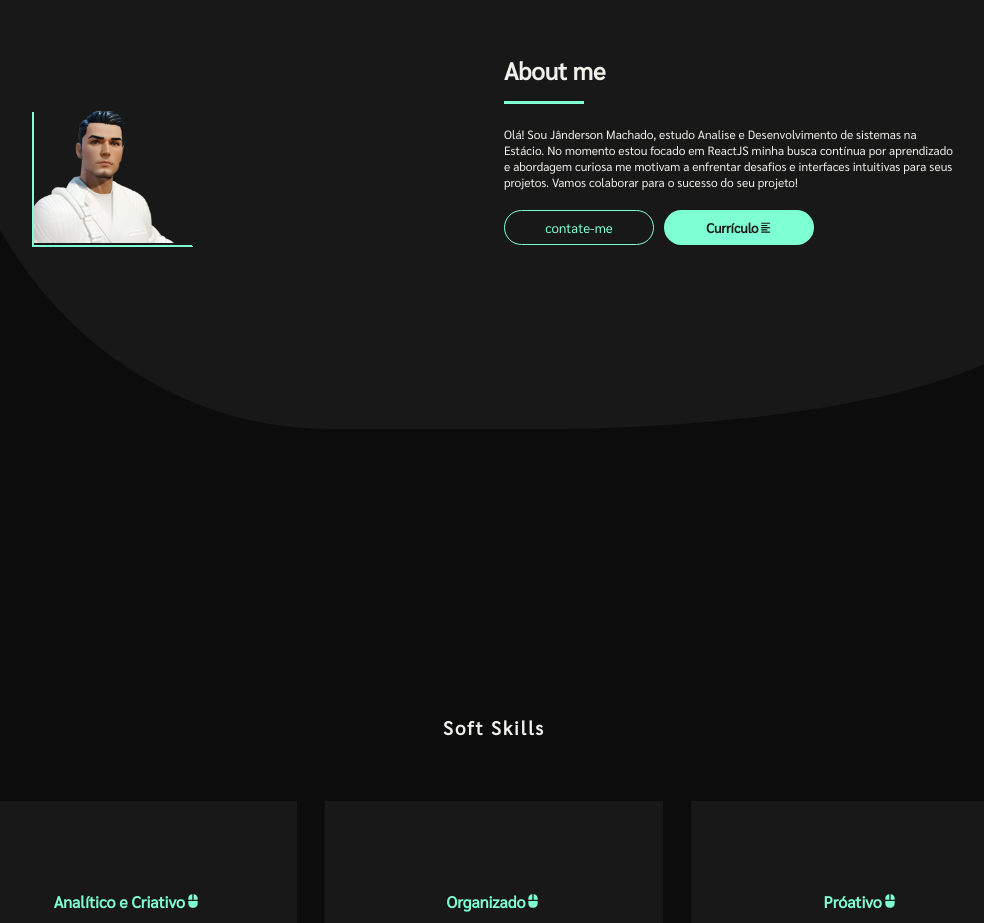
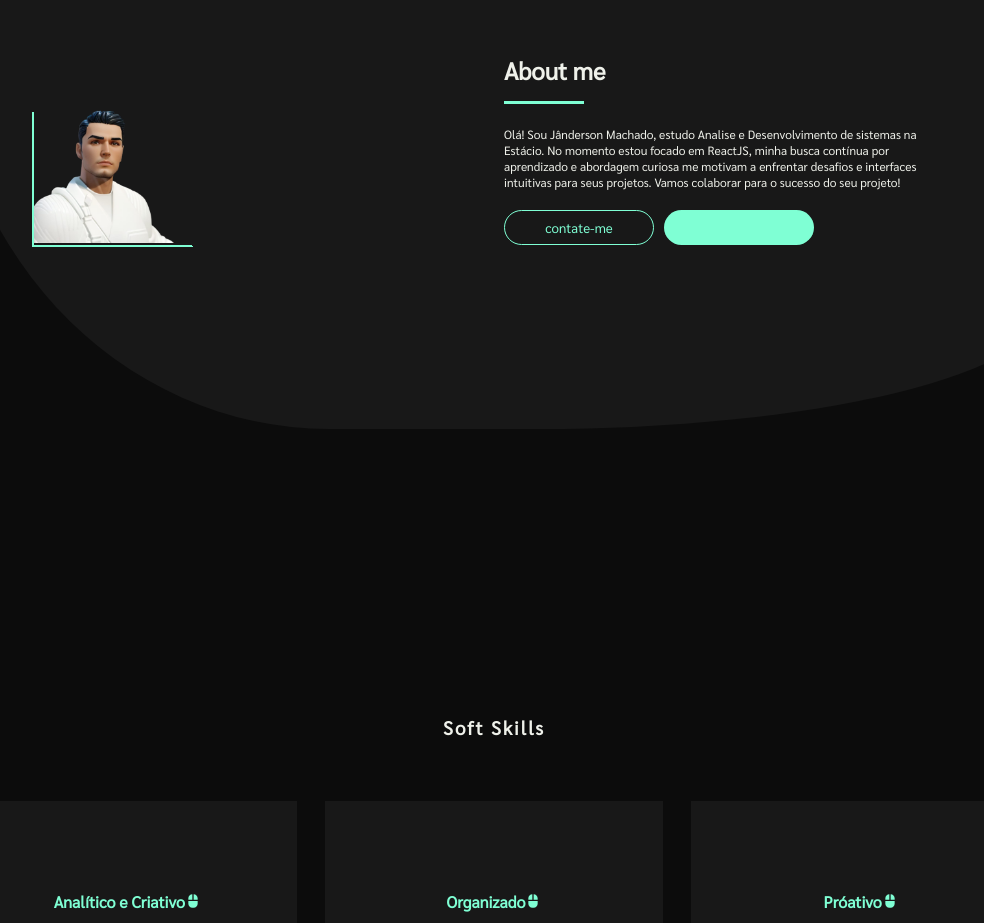
Before and after one commit to jotaMch/Portfolio_Jm, a React (Vite) app: page / in a window 1280 px wide. Shown: the part 840-1763 px from the top of the page, without its empty margins (146-1130 px from the left). Built offline with nearby package versions, Linux system fonts and the light colour scheme.

Commit message:
atualizando icon

```diff
--- a/src/components/About.jsx
+++ b/src/components/About.jsx
@@ -19,7 +19,7 @@ function About() {
                             <div className="border_bottom"></div>
                                 <p  className='text-sobre onUp'>
                                 Olá! Sou Jânderson Machado, estudo Analise e Desenvolvimento de sistemas na Estácio.
-                                No momento estou focado em ReactJS minha busca contínua por aprendizado e abordagem curiosa
+                                No momento estou focado em ReactJS, minha busca contínua por aprendizado e abordagem curiosa
                                 me motivam a enfrentar desafios e interfaces intuitivas para seus projetos.
                                 Vamos colaborar para o sucesso do seu projeto!
                                 </p>
@@ -28,12 +28,11 @@ function About() {
                                         contate-me
                                     </button>
                                     <button class="button__curriculo">
-                                        <a href={CvDocx} >
-                                            <div class="text">Currículo< BiAlignLeft /></div>
+
                                             <span class="icon">
                                                 <svg xmlns="http://www.w3.org/2000/svg" aria-hidden="true" role="img" width="2em" height="2em" preserveAspectRatio="xMidYMid meet" viewBox="0 0 24 24"><path fill="none" stroke="currentColor" stroke-linecap="round" stroke-linejoin="round" stroke-width="2" d="M12 15V3m0 12l-4-4m4 4l4-4M2 17l.621 2.485A2 2 0 0 0 4.561 21h14.878a2 2 0 0 0 1.94-1.515L22 17"></path></svg>
                                             </span>
-                                        </a>
+
                                     </button>
                                 </div>
                         </div>
```
